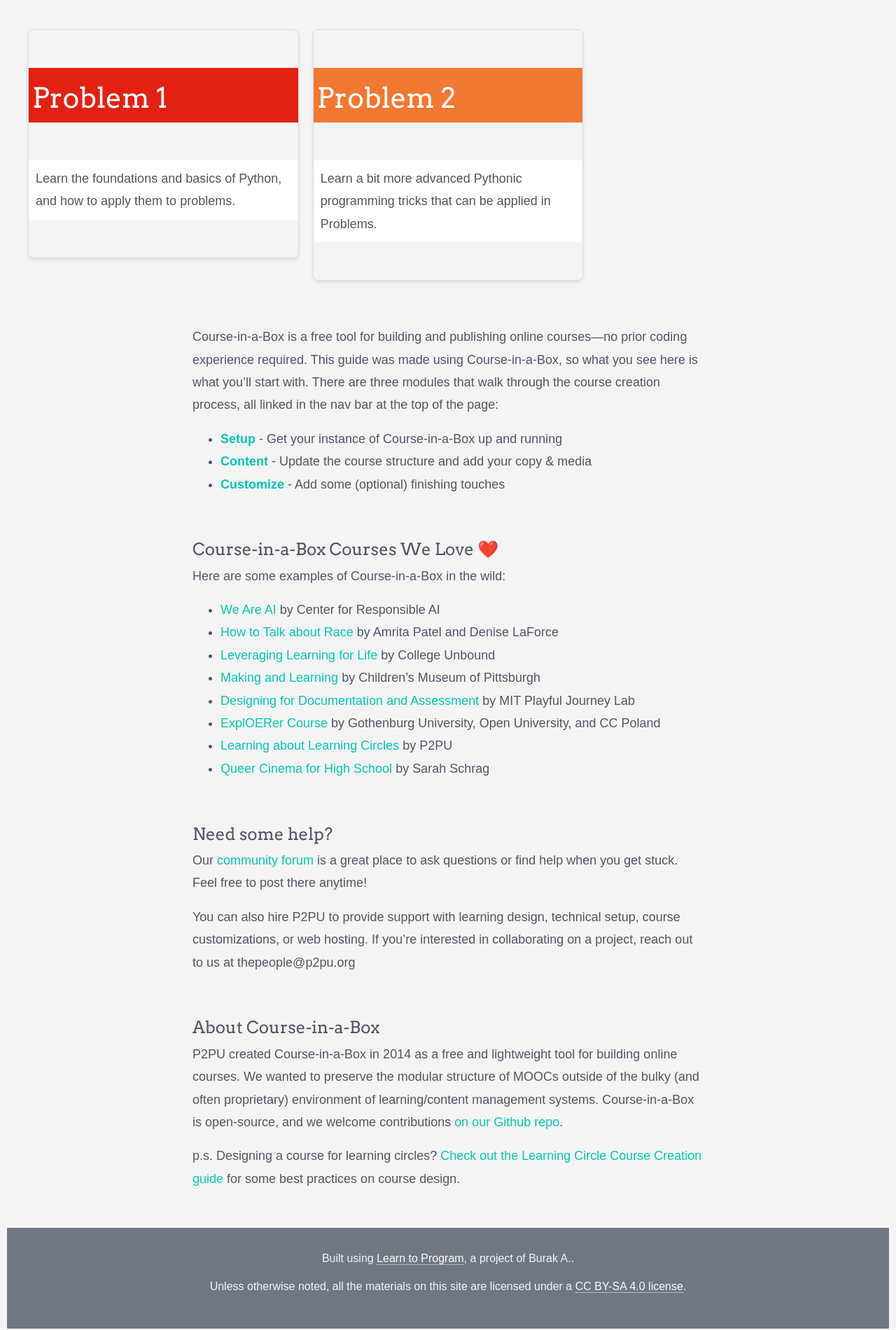
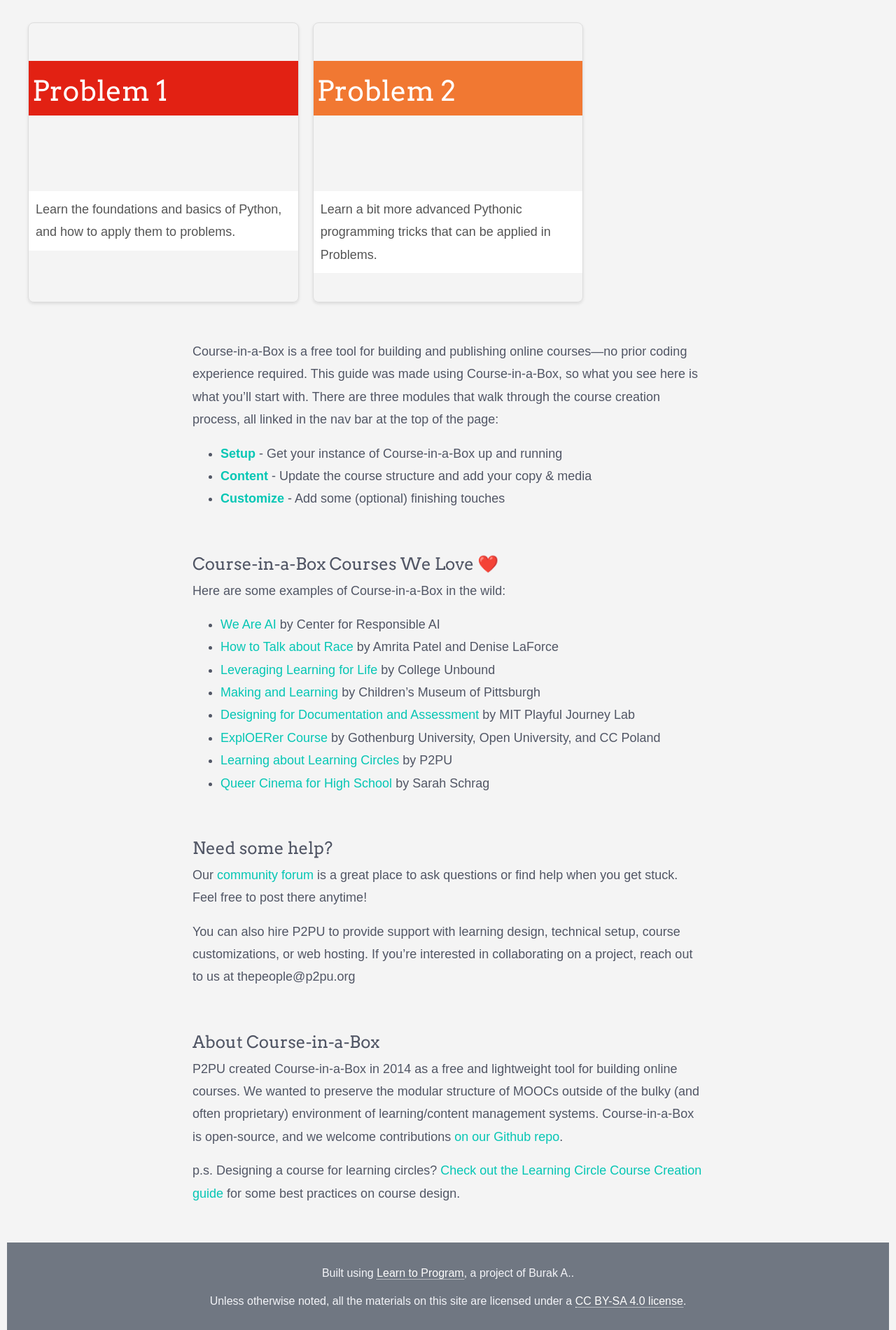
Before and after one commit to burakayy7/learn-to-program, a Jekyll site: the page built from index.md, in a window 1280 px wide. Shown: the part 611-2511 px from the top of the page at 70% size. Built offline with Jekyll 4.4.1, drawn with Linux system fonts in a browser that asks for light colours; nearby versions of some CDN libraries.

Commit message:
Update index.html

```diff
--- a/_layouts/index.html
+++ b/_layouts/index.html
@@ -21,13 +21,14 @@
         }
 
         article {
-            max-width: 400px;
-            margin: 10px auto;
             border: 1px solid #ddd;
             border-radius: 8px;
             overflow: hidden;
             box-shadow: 0 2px 4px rgba(0, 0, 0, 0.1);
             transition: transform 0.2s;
+            display: flex;
+            flex-direction: column;
+            height: 400px; /* Fixed height for articles */
         }
 
         article:hover {
```
